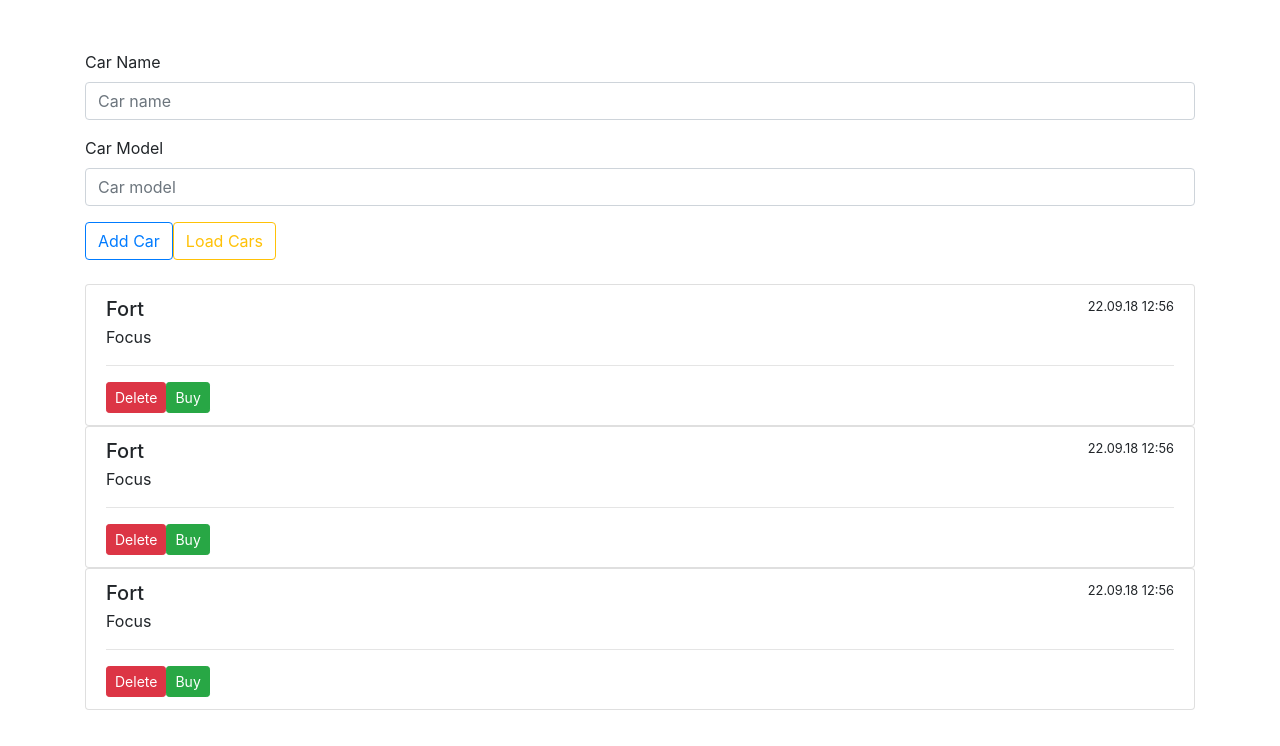
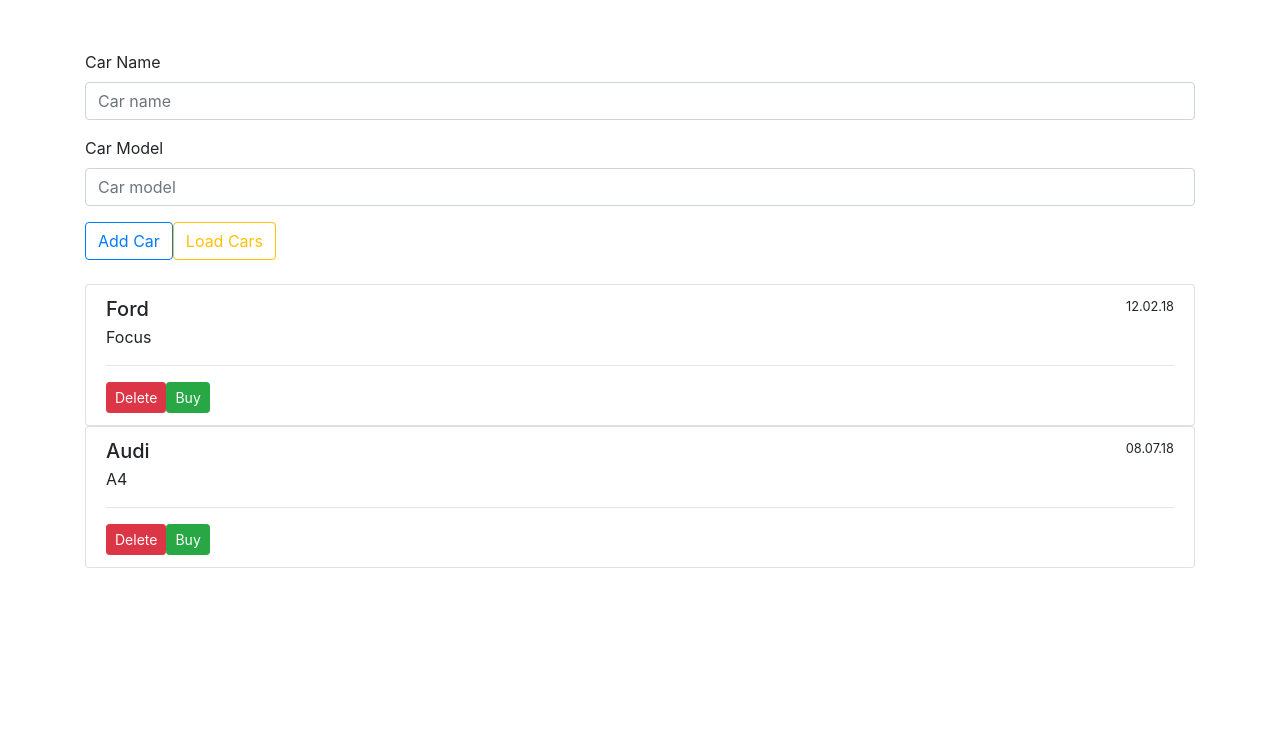
Before and after one commit to Alexandr98/Cars, an Angular app: page / in a window 1280 px wide. Shown: the top 746 px of the page. Built offline with nearby package versions, Linux system fonts and the light colour scheme.

Commit message:
add functionality

```diff
--- a/package.json
+++ b/package.json
@@ -22,6 +22,7 @@
     "@angular/router": "^6.1.0",
     "bootstrap": "^4.1.3",
     "core-js": "^2.5.4",
+    "moment": "^2.22.2",
     "rxjs": "^6.0.0",
     "zone.js": "~0.8.26"
   },
--- a/src/app/app.component.html
+++ b/src/app/app.component.html
@@ -1,9 +1,9 @@
 <div class="container">
 
-  <app-cars-form></app-cars-form>
+  <app-cars-form (addCar)="add($event)"></app-cars-form>
 
   <div class="list-group mt-4">
-      <app-car *ngFor="let c of [1,2,3]"></app-car>
+      <app-car [car]='c' *ngFor="let c of cars"></app-car>
    </div>
 
 </div>
--- a/src/app/app.component.ts
+++ b/src/app/app.component.ts
@@ -1,4 +1,5 @@
 import { Component } from '@angular/core';
+import { Cars, Car } from './car.model';
 
 @Component({
   selector: 'app-root',
@@ -6,5 +7,12 @@
   styleUrls: ['./app.component.css']
 })
 export class AppComponent {
-  title = 'cars';
+  public cars: Car[] = [
+    new Car('Ford', '12.02.18', 'Focus', false, 1),
+    new Car('Audi', '08.07.18', 'A4', false, 2)
+  ];
+
+  add(car: Car) {
+    this.cars.push(car);
+  }
 }
--- a/src/app/app.module.ts
+++ b/src/app/app.module.ts
@@ -1,6 +1,6 @@
 import { BrowserModule } from '@angular/platform-browser';
 import { NgModule } from '@angular/core';
-
+import {FormsModule} from '@angular/forms';
 import { AppComponent } from './app.component';
 import { CarsFormComponent } from './cars-form/cars-form.component';
 import { CarComponent } from './car/car.component';
@@ -12,7 +12,8 @@
     CarComponent
   ],
   imports: [
-    BrowserModule
+    BrowserModule,
+    FormsModule,
   ],
   providers: [],
   bootstrap: [AppComponent]
--- /dev/null
+++ b/src/app/car.model.ts
@@ -0,0 +1,15 @@
+export class Car {
+  constructor(
+    public name: string,
+    public date: string,
+    public model: string,
+    public isSold: boolean = false,
+    public id?: number,
+  ){}
+}
+
+
+
+export interface Cars {
+  cars: Car[],
+}
--- a/src/app/car/car.component.html
+++ b/src/app/car/car.component.html
@@ -1,14 +1,14 @@
-<div class="list-group-item flex-column align-items-start">
+<div class="list-group-item flex-column align-items-start" [ngClass]="{'list-group-item-danger': car.isSold}">
     <div class="d-flex w-100 justify-content-between">
-      <h5 class="mb-1">Fort</h5>
-      <small>22.09.18 12:56</small>
+      <h5 class="mb-1">{{car.name}}</h5>
+      <small>{{car.date}}</small>
     </div>
-    <p class="mb-1">Focus</p>
+    <p class="mb-1">{{car.model}}</p>
     <hr>
     <div class="row justify-content-md-center">
       <div class="col col-md-12">
           <button type="button" class="btn btn-danger btn-sm">Delete</button>
-          <button type="button" class="btn btn-success btn-sm">Buy</button>
+          <button type="button" class="btn btn-success btn-sm" [disabled]="car.isSold">Buy</button>
       </div>
     </div>
   </div>
--- a/src/app/car/car.component.ts
+++ b/src/app/car/car.component.ts
@@ -1,15 +1,13 @@
-import { Component, OnInit } from '@angular/core';
+import { Component, Input } from '@angular/core';
+import { Car } from '../car.model';
 
 @Component({
   selector: 'app-car',
   templateUrl: './car.component.html',
   styleUrls: ['./car.component.css']
 })
-export class CarComponent implements OnInit {
-
+export class CarComponent {
+  @Input() car: Car;
   constructor() { }
 
-  ngOnInit() {
-  }
-
 }
--- a/src/app/cars-form/cars-form.component.html
+++ b/src/app/cars-form/cars-form.component.html
@@ -1,12 +1,12 @@
 <div class="form-group">
   <label for="car-name">Car Name</label>
-  <input type="email" class="form-control" id="car-name" placeholder="Car name">
+  <input type="text" class="form-control" id="car-name" placeholder="Car name" [(ngModel)]="carName">
 </div>
 
 <div class="form-group">
     <label for="car-model">Car Model</label>
-    <input type="email" class="form-control" id="car-model" placeholder="Car model">
+    <input type="text" class="form-control" id="car-model" placeholder="Car model" [(ngModel)]="carModel">
   </div>
 
-  <button type="button" class="btn btn-outline-primary">Add Car</button>
-<button type="button" class="btn btn-outline-warning">Load Cars</button>
+<button type="button" class="btn btn-outline-primary" (click)="add">Add Car</button>
+<button type="button" class="btn btn-outline-warning"(click)="load">Load Cars</button>
--- a/src/app/cars-form/cars-form.component.ts
+++ b/src/app/cars-form/cars-form.component.ts
@@ -1,4 +1,6 @@
-import { Component, OnInit } from '@angular/core';
+import { Component, OnInit, EventEmitter, Output } from '@angular/core';
+import { Car } from '../car.model';
+import * as moment from 'moment';
 
 @Component({
   selector: 'app-cars-form',
@@ -6,10 +8,33 @@
   styleUrls: ['./cars-form.component.css']
 })
 export class CarsFormComponent implements OnInit {
+  private id = 2;
+  public carName = '';
+  public carModel = '';
 
+  @Output() addCar = new EventEmitter<Car>();
   constructor() { }
 
   ngOnInit() {
   }
+  public add() {
+    if (this.carModel === '' || this.carName === '') {
+      return;
+        }
+    this.id = ++this.id;
+    const car = new Car (
+      this.carName,
+      moment().format('DD/MM/YY'),
+      this.carModel,
+      false,
+      this.id
+    )
 
+    this.addCar.emit(car);
+    this.carName = '';
+    this.carModel = '';
+  }
+  public load() {
+
+  }
 }
```
Also changed, not shown: 1 other file (tests, documents, lock files or other folders).
